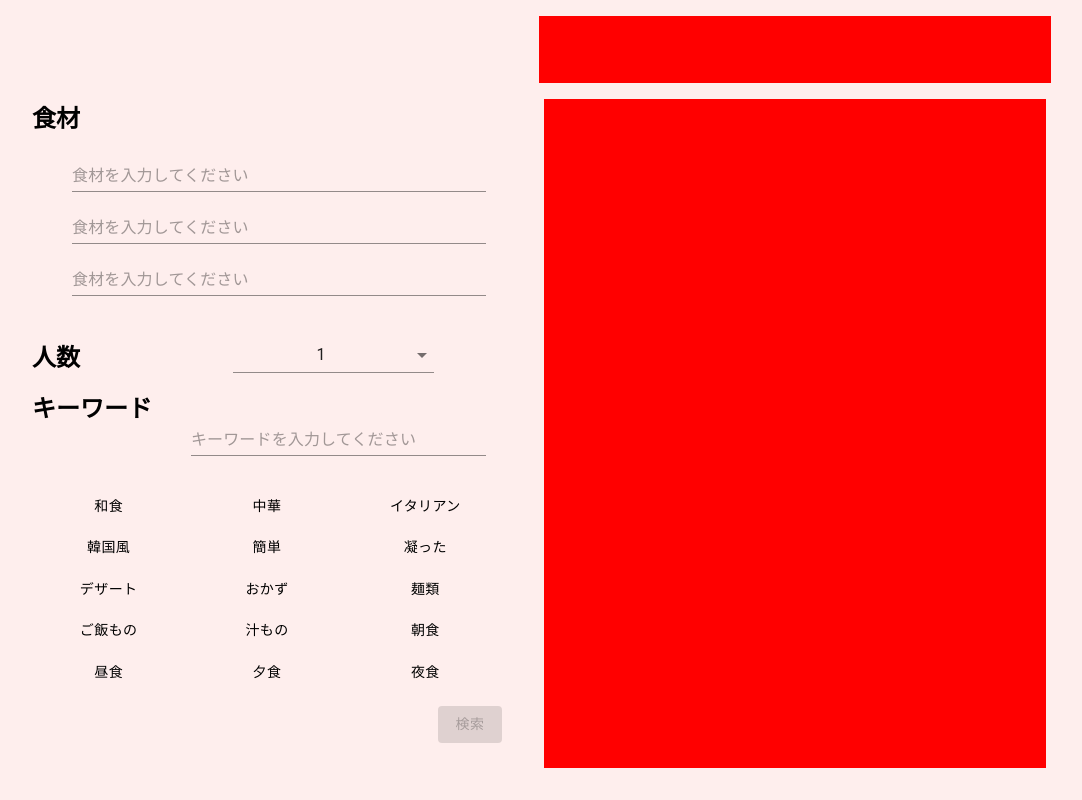
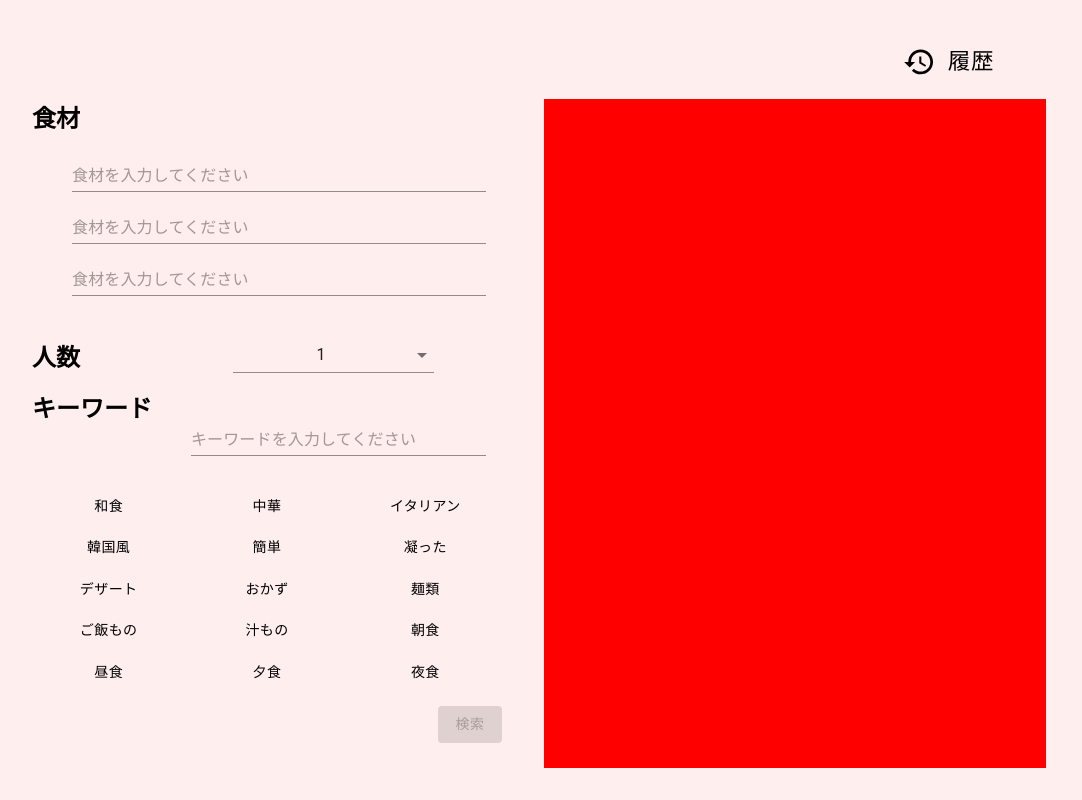
Before and after one commit to narumimashiro/Recipe-Creator, a Next.js app: page / in a window 1280 px wide. Shown: the whole page, without its empty margins (101-1183 px from the left). Built offline with nearby package versions, Linux system fonts and the light colour scheme.

Commit message:
履歴のボタンを配置した。
キーワードのボタン形式のところは最大3つまでとした

```diff
--- a/src/components/atoms/KeywordInput.tsx
+++ b/src/components/atoms/KeywordInput.tsx
@@ -1,4 +1,3 @@
-import { useEffect, useRef } from 'react'
 import styles from '@/styles/components/KeywordInput.module.sass'
 
 // MaterialUI
@@ -25,6 +24,10 @@ const KeywordButton = (props: KeywordButton) : JSX.Element => {
 
   const [keyList, setKeyList] = useRecoilState(KeyList)
 
+  const isValid = () => {
+    return !keyList.includes(props.label) && (keyList.length === 3)
+  }
+
   const getColor = () => {
     return keyList.includes(props.label) ? 'warning' : 'inherit'
   }
@@ -45,6 +48,7 @@ const KeywordButton = (props: KeywordButton) : JSX.Element => {
         className={styles['mui-button']}
         color={getColor()}
         variant='text'
+        disabled={isValid()}
         onClick={() => pushKeyList(props.label)}
       >
         {props.label}
--- a/src/components/molecules/SearchHistory.tsx
+++ b/src/components/molecules/SearchHistory.tsx
@@ -1,12 +1,28 @@
 
 import styles from '@/styles/components/SearchHistory.module.sass'
+
+// MaterialUI
+import Button from '@mui/material/Button'
+import HistoryIcon from '@mui/icons-material/History';
+
+// constant
+const HISTORY = '履歴'
 
 const SearchHistory = () : JSX.Element => {
 
   return (
     <>
       <div className={styles.container}>
-
+        <div className={styles.wrap}>
+          <Button
+            color='inherit'
+            variant='text'
+            startIcon={<HistoryIcon />}
+            size='large'
+          >
+            {HISTORY}
+          </Button>
+        </div>
       </div>
     </>
   )
--- a/src/styles/components/SearchHistory.module.sass
+++ b/src/styles/components/SearchHistory.module.sass
@@ -1,5 +1,11 @@
 .container
+  display: flex
+  justify-content: end
+  align-items: end
   width: 50%
   height: 10%
   transform: translateX(100%)
-  background-color: red
+
+.wrap
+  padding-right: 3rem
+  scale: 1.5
```
Also changed, not shown: doc/specifications.md (+2 -0 lines).
